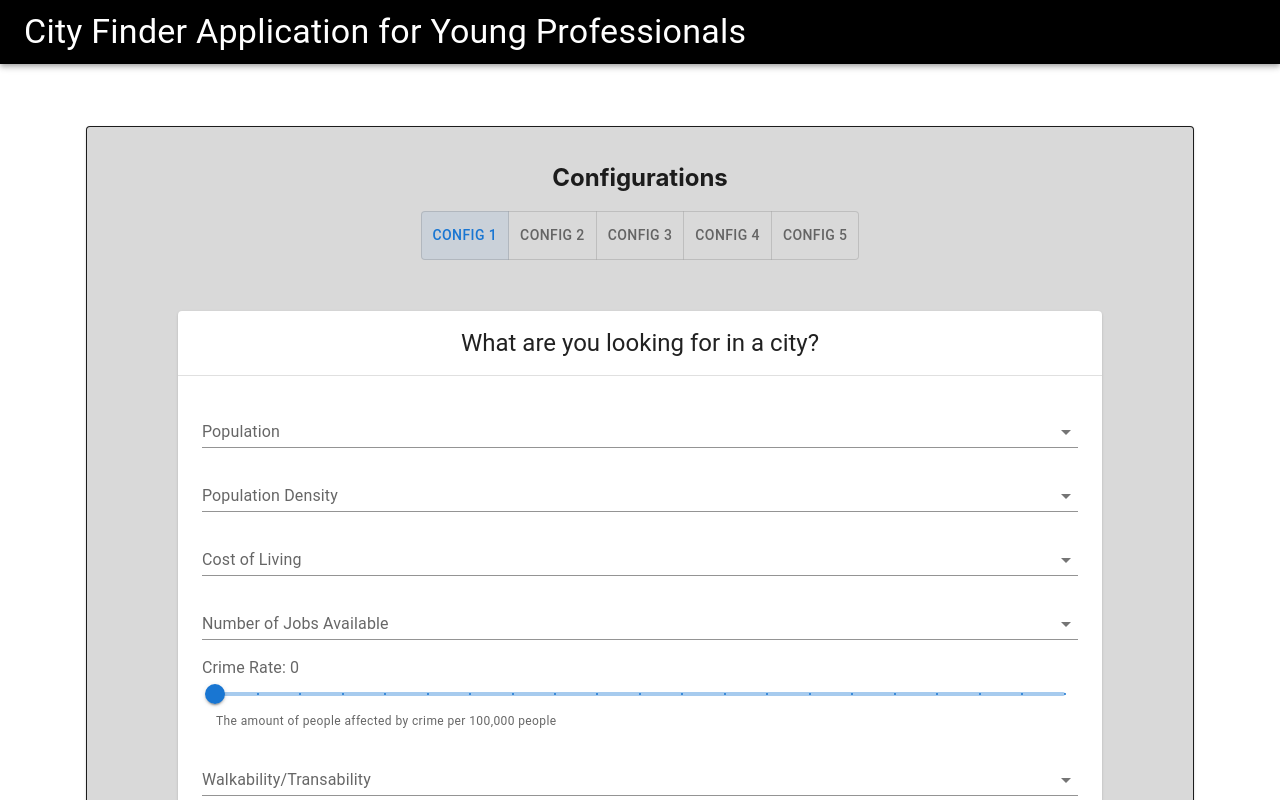
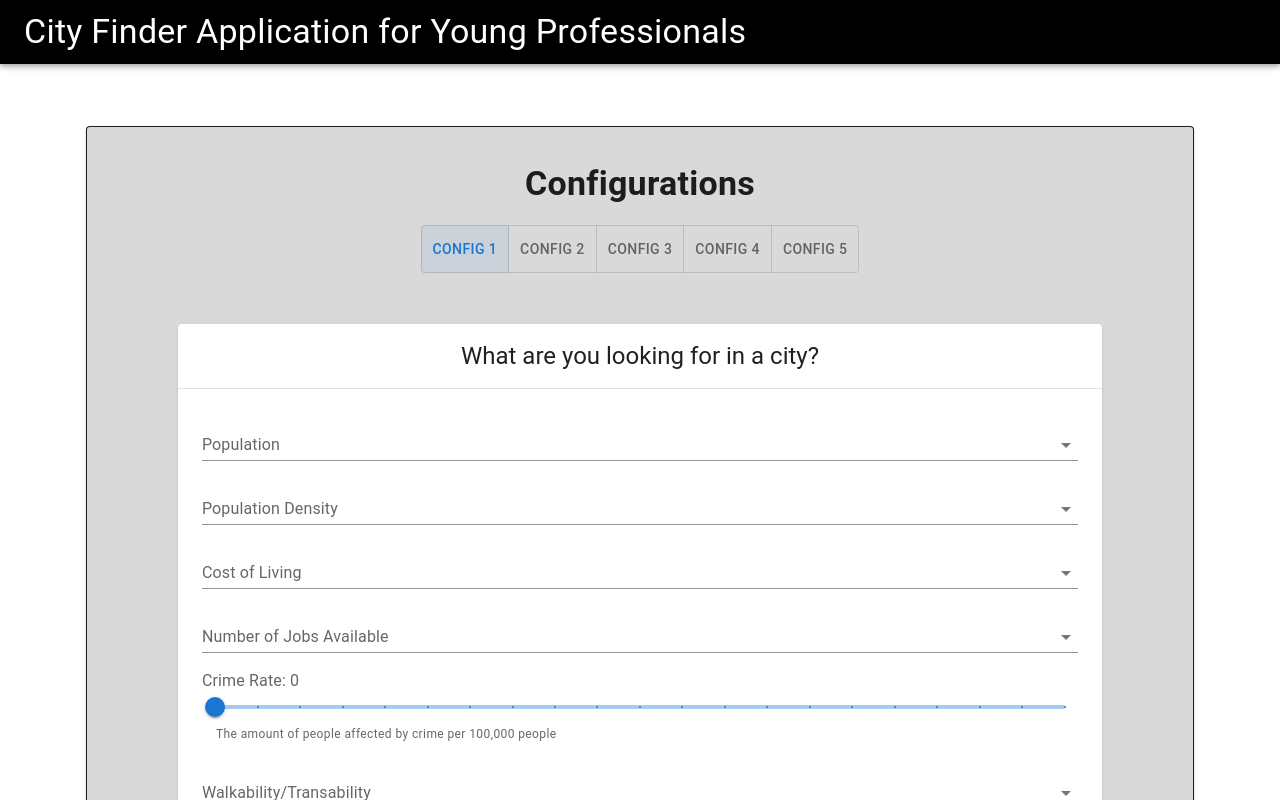
Before and after one commit to mjk257/uds, a React (Create React App) app: page / in a window 1280 px wide. Shown: the top 800 px of the page. Built offline with nearby package versions, Linux system fonts and the light colour scheme.

Commit message:
Some quick styling changes
This is pretty good for now

```diff
--- a/src/components/ConfigurationList.tsx
+++ b/src/components/ConfigurationList.tsx
@@ -1,5 +1,5 @@
 import React, { useState } from "react";
-import { Container, ToggleButton, ToggleButtonGroup } from "@mui/material";
+import { Container, ToggleButton, ToggleButtonGroup, Typography } from "@mui/material";
 import ConfigurationForm from "./ConfigurationForm";
 import {
     defaultCityPreferencesConfigurationSet
@@ -29,7 +29,9 @@ const ConfigurationList = () => {
 
     return (
         <div>
-            <h2>Configurations</h2>
+            <Typography variant='h4' align='center' className='configurations-header'>
+                Configurations
+            </Typography>
             <Container maxWidth='xl'>
                 <ToggleButtonGroup color="primary" value={ currentConfigName } exclusive
                                    aria-label={'config-settings'} onChange={ handleChange }>
--- a/src/styles/index.scss
+++ b/src/styles/index.scss
@@ -5,6 +5,11 @@
   margin-right: 5%;
   margin-top: 5%;
   border: 1px solid;
+  .configurations-header {
+    margin-top: 20px;
+    margin-bottom: 20px;
+    font-weight: bold;
+  }
   .preferences-form-container {
     padding: 5% 5% 5% 5%;
     .preferences-form-card {
```
